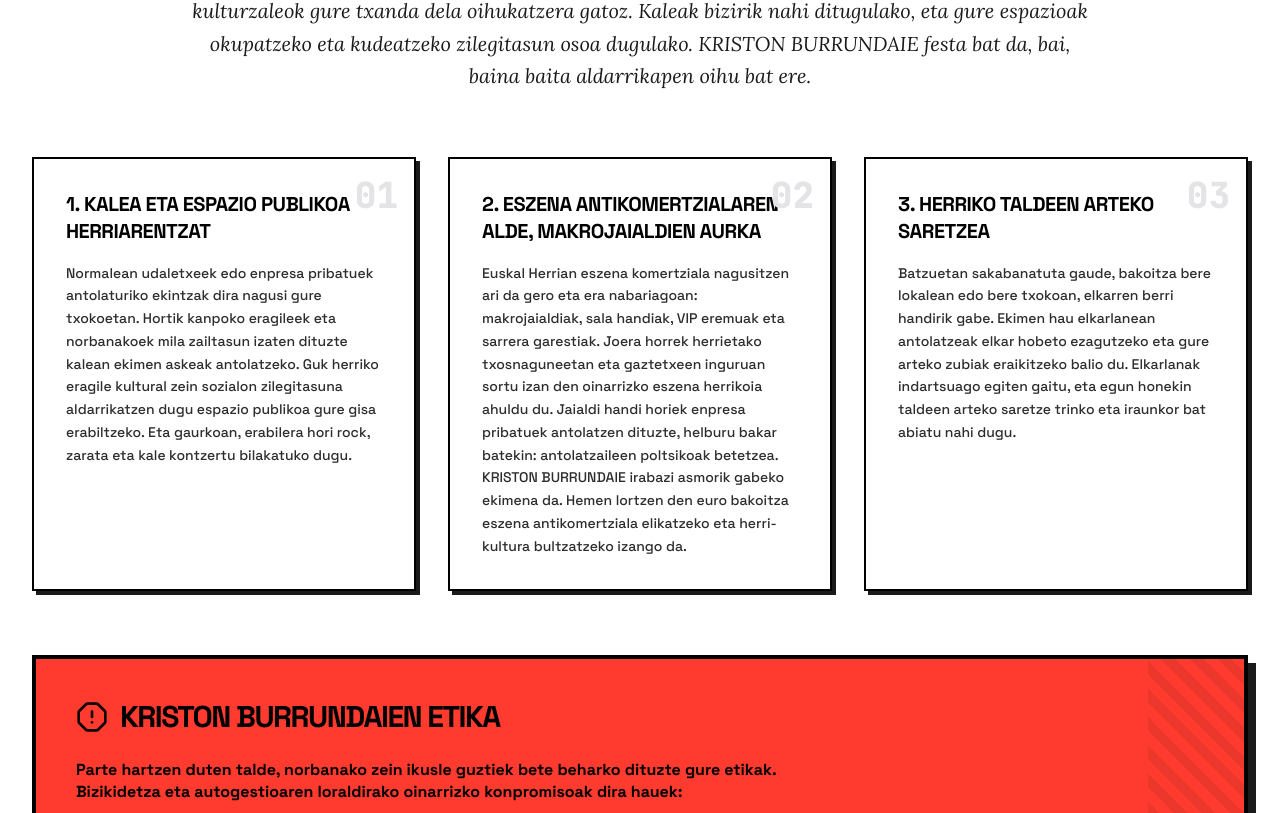
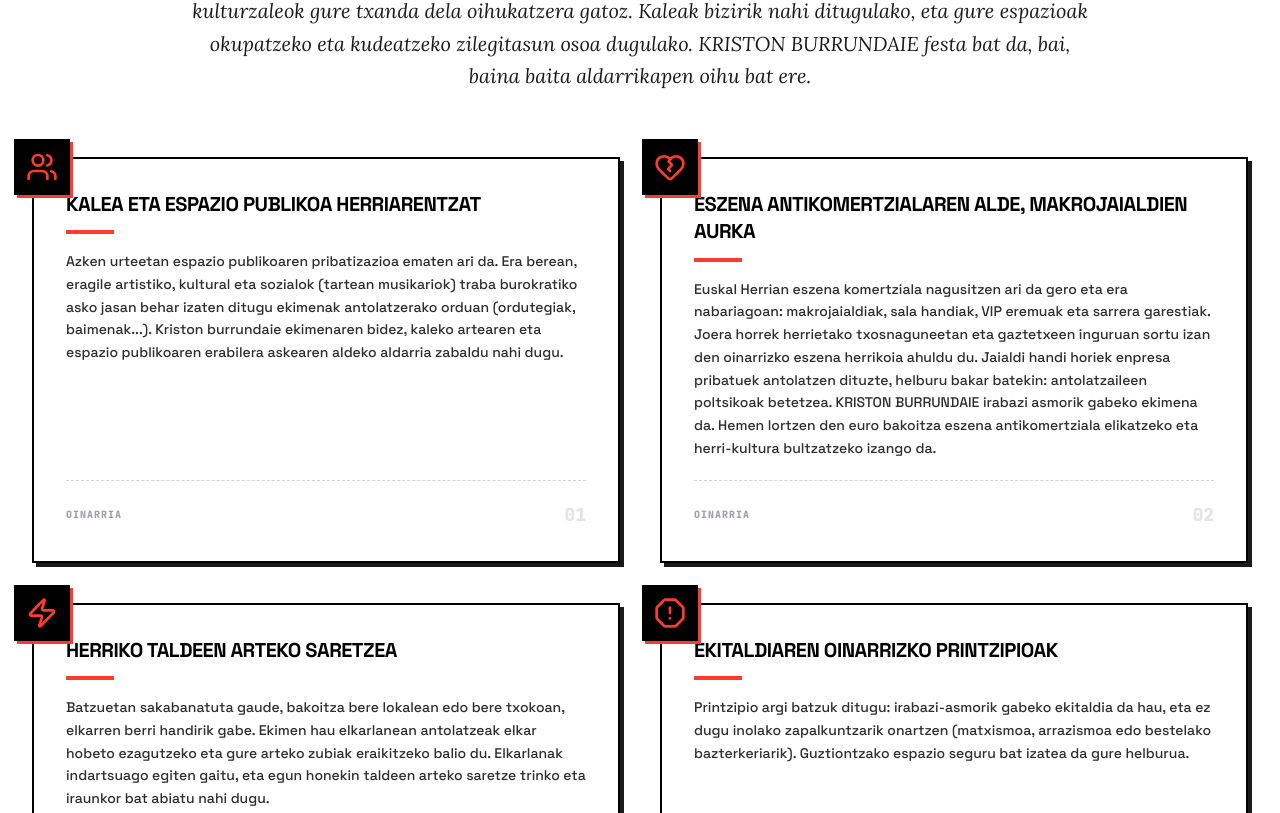
Before and after one commit to mikelalda/kriston_burrundaie, a React (Vite) app: page / in a window 1280 px wide. Shown: the part 1347-2160 px from the top of the page. Built offline with nearby package versions, Linux system fonts and the light colour scheme.

Commit message:
CNAME eta helburuak

```diff
--- a/src/components/Manifesto.tsx
+++ b/src/components/Manifesto.tsx
@@ -11,18 +11,23 @@
   const objectives = [
     {
       icon: <Users className="w-8 h-8 text-[#ff3b30]" />,
-      title: '1. Kalea eta espazio publikoa herriarentzat',
-      text: 'Normalean udaletxeek edo enpresa pribatuek antolaturiko ekintzak dira nagusi gure txokoetan. Hortik kanpoko eragileek eta norbanakoek mila zailtasun izaten dituzte kalean ekimen askeak antolatzeko. Guk herriko eragile kultural zein sozialon zilegitasuna aldarrikatzen dugu espazio publikoa gure gisa erabiltzeko. Eta gaurkoan, erabilera hori rock, zarata eta kale kontzertu bilakatuko dugu.',
+      title: 'Kalea eta espazio publikoa herriarentzat',
+      text: 'Azken urteetan espazio publikoaren pribatizazioa ematen ari da. Era berean, eragile artistiko, kultural eta sozialok (tartean musikariok) traba burokratiko asko jasan behar izaten ditugu ekimenak antolatzerako orduan (ordutegiak, baimenak...). Kriston burrundaie ekimenaren bidez, kaleko artearen eta espazio publikoaren erabilera askearen aldeko aldarria zabaldu nahi dugu.',
     },
     {
       icon: <HeartCrack className="w-8 h-8 text-[#ff3b30]" />,
-      title: '2. Eszena antikomertzialaren alde, makrojaialdien aurka',
+      title: 'Eszena antikomertzialaren alde, makrojaialdien aurka',
       text: 'Euskal Herrian eszena komertziala nagusitzen ari da gero eta era nabariagoan: makrojaialdiak, sala handiak, VIP eremuak eta sarrera garestiak. Joera horrek herrietako txosnaguneetan eta gaztetxeen inguruan sortu izan den oinarrizko eszena herrikoia ahuldu du. Jaialdi handi horiek enpresa pribatuek antolatzen dituzte, helburu bakar batekin: antolatzaileen poltsikoak betetzea. KRISTON BURRUNDAIE irabazi asmorik gabeko ekimena da. Hemen lortzen den euro bakoitza eszena antikomertziala elikatzeko eta herri-kultura bultzatzeko izango da.',
     },
     {
       icon: <Zap className="w-8 h-8 text-[#ff3b30]" />,
-      title: '3. Herriko taldeen arteko saretzea',
+      title: 'Herriko taldeen arteko saretzea',
       text: 'Batzuetan sakabanatuta gaude, bakoitza bere lokalean edo bere txokoan, elkarren berri handirik gabe. Ekimen hau elkarlanean antolatzeak elkar hobeto ezagutzeko eta gure arteko zubiak eraikitzeko balio du. Elkarlanak indartsuago egiten gaitu, eta egun honekin taldeen arteko saretze trinko eta iraunkor bat abiatu nahi dugu.',
+    },
+    {
+      icon: <AlertOctagon className="w-8 h-8 text-[#ff3b30]" />,
+      title: 'Ekitaldiaren oinarrizko printzipioak',
+      text: 'Printzipio argi batzuk ditugu: irabazi-asmorik gabeko ekitaldia da hau, eta ez dugu inolako zapalkuntzarik onartzen (matxismoa, arrazismoa edo bestelako bazterkeriarik). Guztiontzako espazio seguru bat izatea da gure helburua.',
     },
   ];
 
@@ -45,8 +50,8 @@
           </p>
         </div>
 
-        {/* 3 Pillars Grid */}
-        <div className="grid grid-cols-1 md:grid-cols-3 gap-8 mb-16">
+        {/* 4 Pillars Grid */}
+        <div className="grid grid-cols-1 md:grid-cols-2 gap-8 md:gap-10 mb-16">
           {objectives.map((obj, i) => (
             <motion.div
               key={i}
@@ -54,18 +59,28 @@
               whileInView={{ opacity: 1, y: 0 }}
               viewport={{ once: true, margin: '-50px' }}
               transition={{ duration: 0.5, delay: i * 0.1 }}
-              className="bg-white p-6 sm:p-8 border-2 border-black relative group shadow-[4px_4px_0px_rgba(26,26,26,1)] hover:shadow-[6px_6px_0px_#ff3b30] transition-all"
+              className="h-full flex flex-col bg-white p-6 sm:p-8 pt-10 border-2 border-black relative group shadow-[4px_4px_0px_rgba(26,26,26,1)] hover:shadow-[6px_6px_0px_#ff3b30] hover:-translate-y-1 transition-all duration-200"
             >
-              <div className="absolute top-4 right-4 text-zinc-200 font-mono text-4xl font-black select-none group-hover:text-[#ff3b30]/30 transition-colors">
-                0{i + 1}
+              <div className="absolute -top-5 -left-5 w-14 h-14 bg-black border-2 border-black flex items-center justify-center shadow-[3px_3px_0px_#ff3b30] group-hover:-translate-y-0.5 group-hover:-translate-x-0.5 transition-transform">
+                {obj.icon}
               </div>
-              {/* <div className="mb-6">{obj.icon}</div> */}
-              <h3 className="text-xl font-sans font-black text-black uppercase tracking-tight mb-4 leading-snug">
-                {obj.title}
-              </h3>
-              <p className="text-[#2d2d2d] text-xs sm:text-sm leading-relaxed font-sans font-medium">
-                {obj.text}
-              </p>
+
+              <div className="flex-1">
+                <h3 className="text-xl font-sans font-black text-black uppercase tracking-tight mb-3 leading-snug">
+                  {obj.title}
+                </h3>
+                <div className="w-12 h-1 bg-[#ff3b30] mb-4" />
+                <p className="text-[#2d2d2d] text-xs sm:text-sm leading-relaxed font-sans font-medium">
+                  {obj.text}
+                </p>
+              </div>
+
+              <div className="flex items-center justify-between pt-5 mt-5 border-t border-dashed border-zinc-300">
+                <span className="font-mono text-[10px] uppercase tracking-widest text-zinc-400 font-black">Oinarria</span>
+                <span className="font-mono text-lg font-black text-zinc-200 group-hover:text-[#ff3b30]/40 transition-colors select-none">
+                  0{i + 1}
+                </span>
+              </div>
             </motion.div>
           ))}
         </div>
```
Also changed, not shown: public/CNAME.txt (added).
